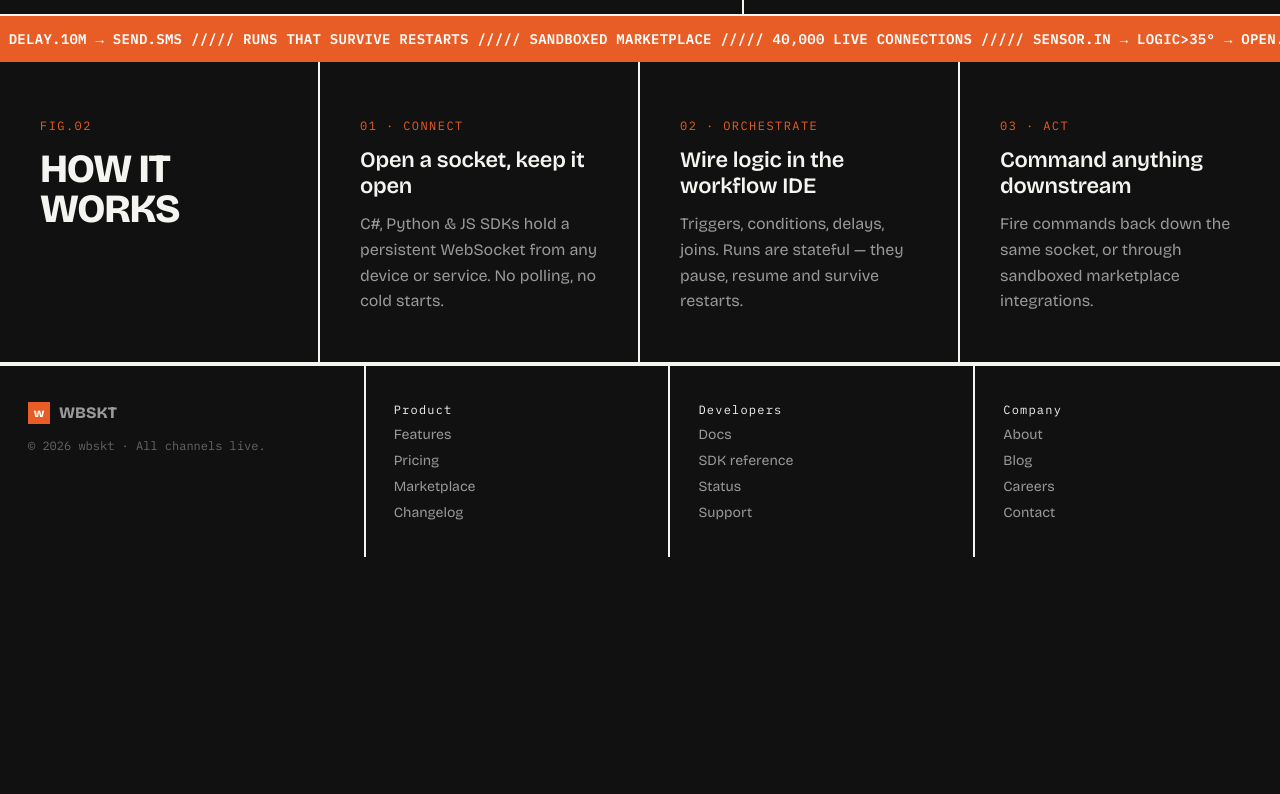
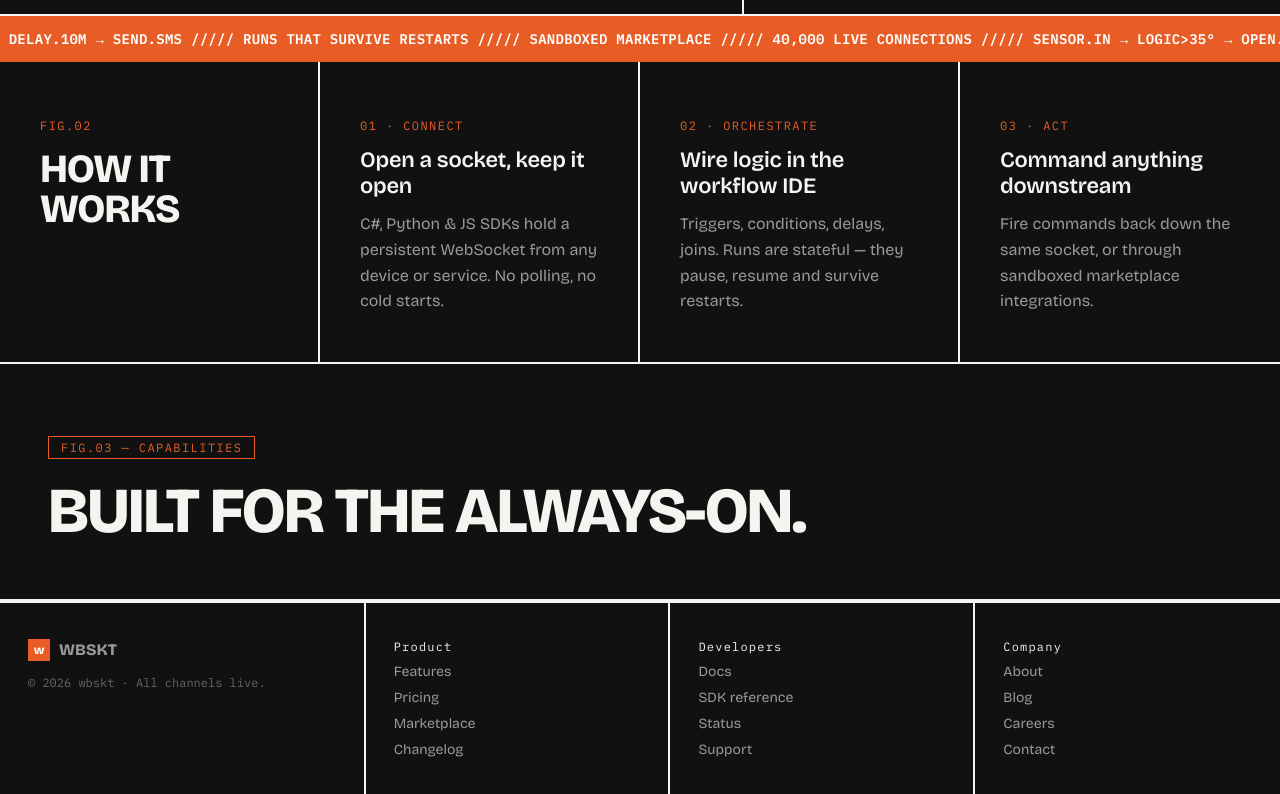
Before and after one commit to richardjoy530/fluffy-waddle, an Angular app in the folder app/: page / in a window 1280 px wide. Shown: the part 760-1554 px from the top of the page. Before the commit the page ends 1317 px from the top, so only its background shows below. Built offline with nearby package versions, Linux system fonts and the light colour scheme.

Commit message:
(feat): Landing page capablity title

```diff
--- a/app/src/app/pages/landing/landing.html
+++ b/app/src/app/pages/landing/landing.html
@@ -102,3 +102,8 @@
     </p>
   </div>
 </section>
+
+<section class="capabilities">
+  <app-eyebrow label="FIG.03 — CAPABILITIES" />
+  <h2 class="capabilities-title">Built for the always-on.</h2>
+</section>
--- a/app/src/app/pages/landing/landing.scss
+++ b/app/src/app/pages/landing/landing.scss
@@ -156,6 +156,20 @@
     color: var(--mkt-muted);
   }
 
+  .capabilities {
+    padding: 72px 48px 56px;
+    border-bottom: var(--mkt-border);
+  }
+
+  .capabilities-title {
+    margin: 20px 0 0;
+    font-size: clamp(32px, 5.5vw, 64px); // page-specific section size, not part of the shared scale
+    line-height: 1;
+    font-weight: var(--mkt-weight-bold);
+    letter-spacing: -0.03em;
+    text-transform: uppercase;
+  }
+
   .hero-diagram {
     min-width: 0;
     display: flex;
--- a/app/src/app/pages/landing/landing.ts
+++ b/app/src/app/pages/landing/landing.ts
@@ -1,9 +1,10 @@
 import { Component } from '@angular/core';
 import { Ticker } from '../../shared/ticker/ticker';
+import { Eyebrow } from '../../shared/eyebrow/eyebrow';
 
 @Component({
   selector: 'app-landing',
-  imports: [Ticker],
+  imports: [Ticker, Eyebrow],
   templateUrl: './landing.html',
   styleUrl: './landing.scss',
 })
```
